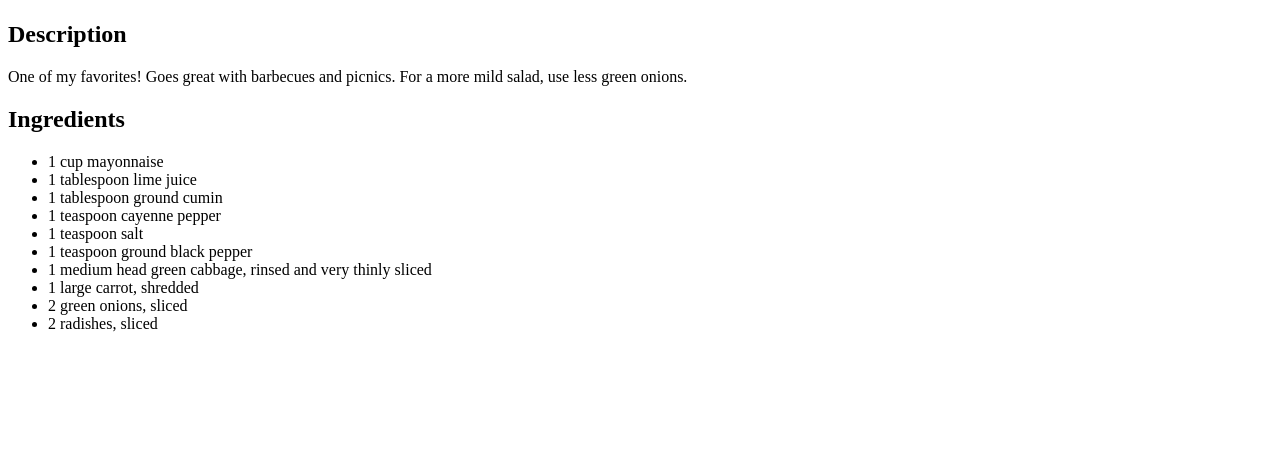
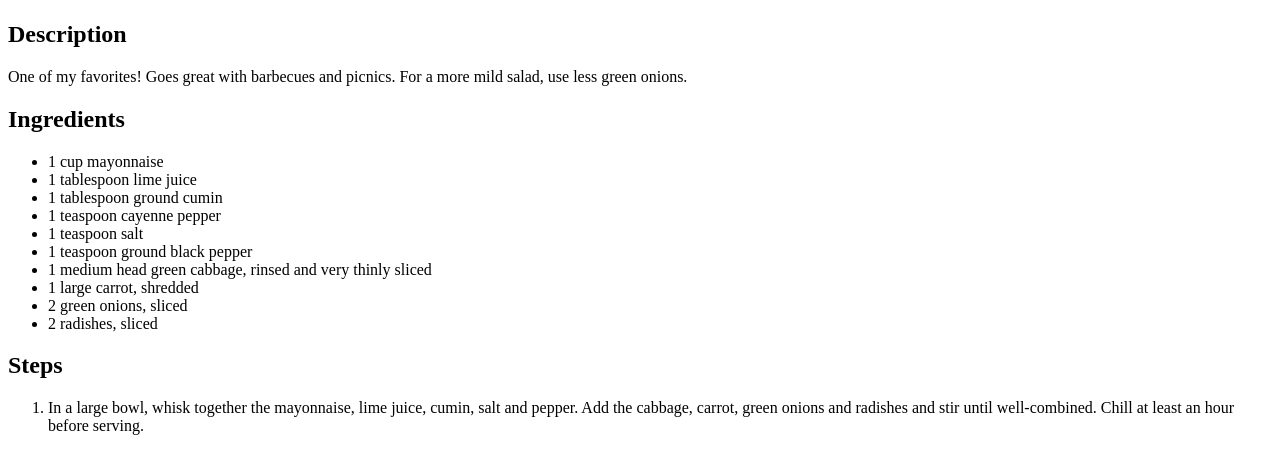
Before and after one commit to chgolsh/odin-recipes, a plain HTML site: page recipes/texas-coleslaw.html in a window 1280 px wide. Shown: the part 99-572 px from the top of the page. Drawn offline with Linux system fonts and the light colour scheme.

Commit message:
Add Steps list of Texas Coleslaw

```diff
--- a/recipes/texas-coleslaw.html
+++ b/recipes/texas-coleslaw.html
@@ -28,5 +28,10 @@
             <li>2 green onions, sliced</li>
             <li>2 radishes, sliced </li>
         </ul>
+
+        <h2>Steps</h2>
+        <ol>
+            <li>In a large bowl, whisk together the mayonnaise, lime juice, cumin, salt and pepper. Add the cabbage, carrot, green onions and radishes and stir until well-combined. Chill at least an hour before serving.</li>
+        </ol>
     </body>
 </html>
```
